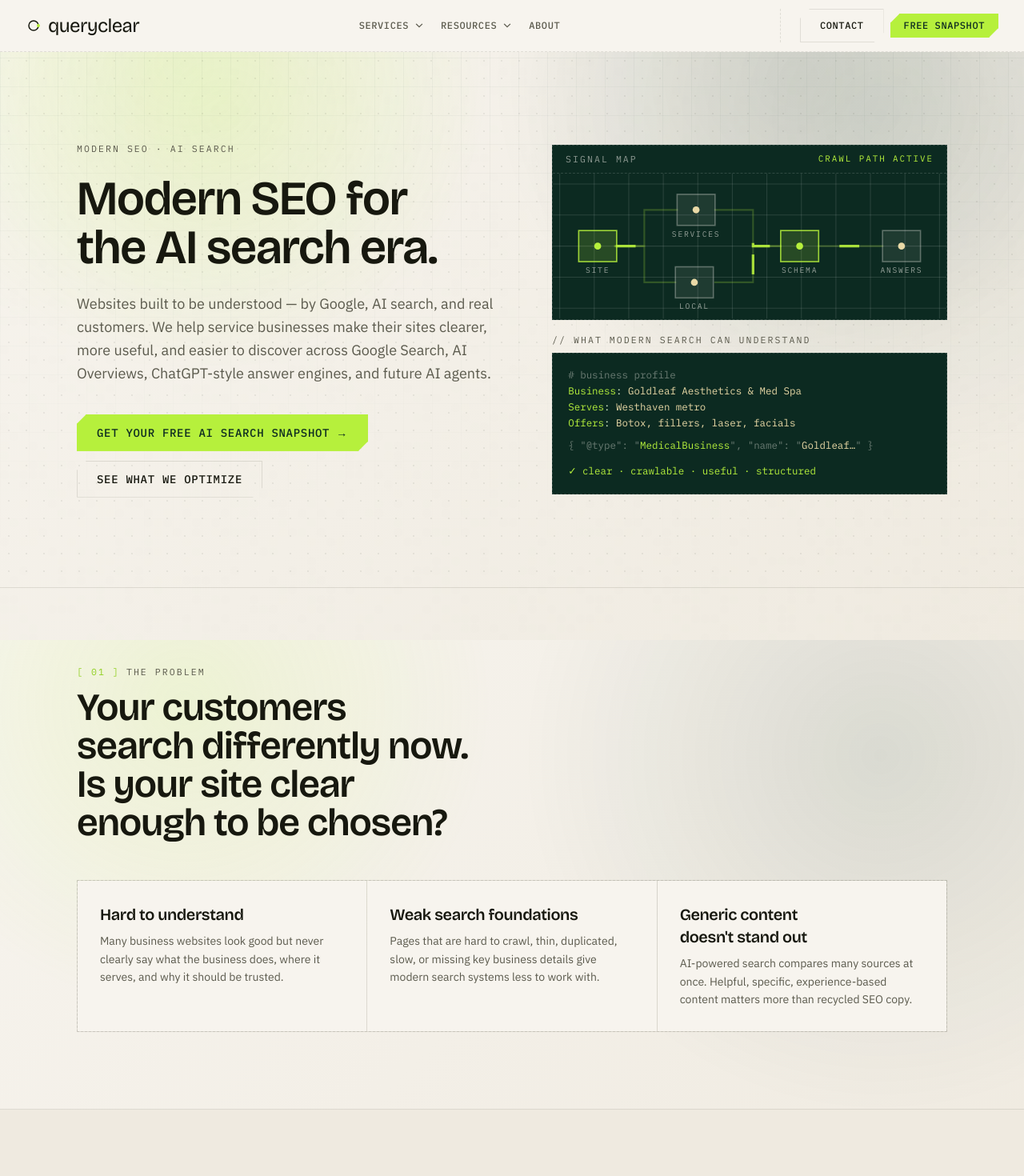
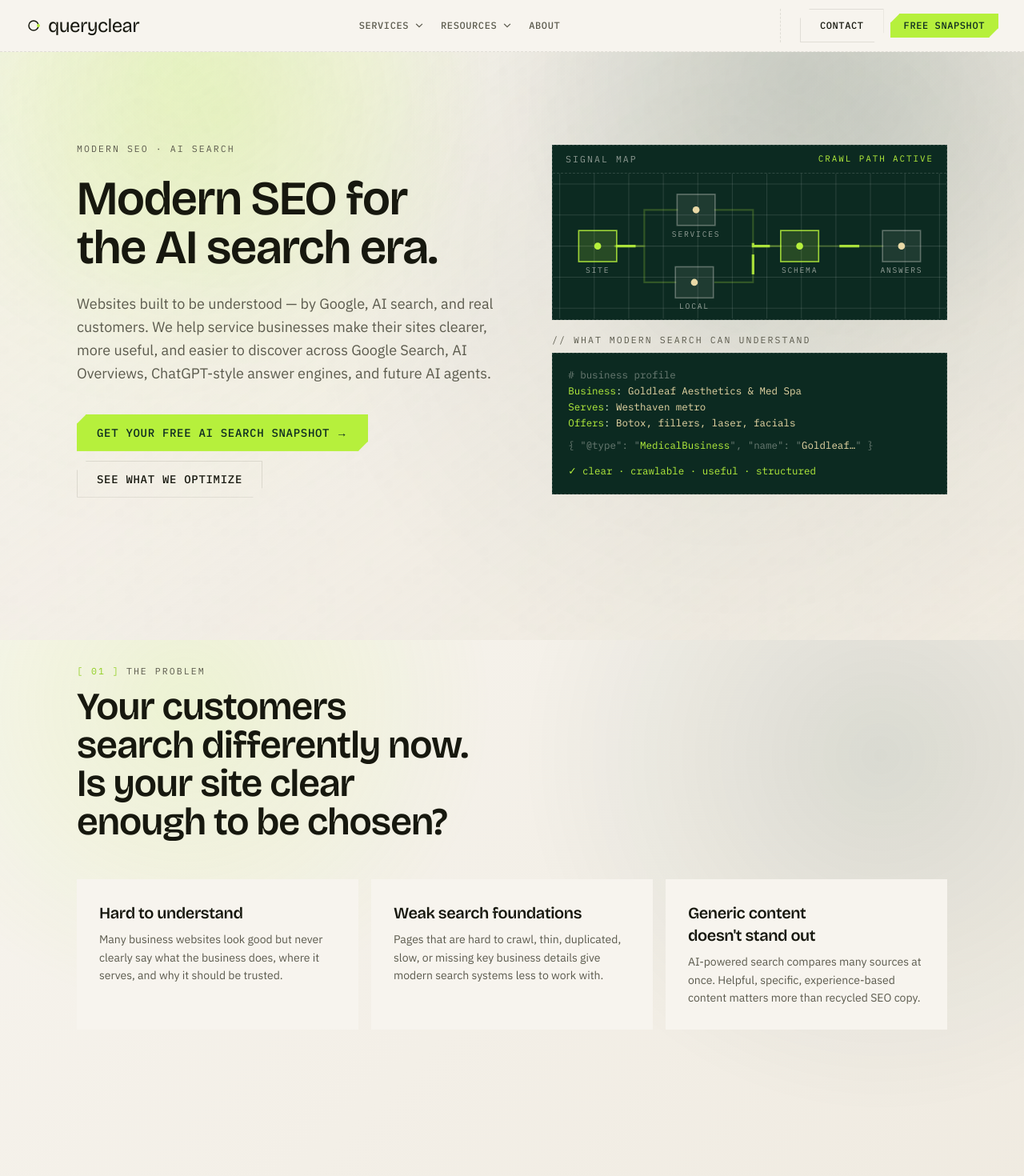
Before and after one commit to aethereology/queryclear, a Next.js app: page / in a window 1280 px wide. Shown: the top 1470 px of the page at 80% size. Built offline with nearby package versions, Linux system fonts and the light colour scheme.

Commit message:
Smooth homepage background transitions

```diff
--- a/app/globals.css
+++ b/app/globals.css
@@ -189,6 +189,11 @@
     background-size: 22px 22px;
   }
 
+  .site-section {
+    position: relative;
+    overflow: hidden;
+  }
+
   .site-background {
     position: fixed;
     inset: 0;
@@ -200,11 +205,10 @@
     content: "";
     position: absolute;
     inset: 0;
-    background-image:
-      linear-gradient(to right, #12352a0b 1px, transparent 1px),
-      linear-gradient(to bottom, #12352a0b 1px, transparent 1px);
-    background-size: 36px 36px;
-    mask-image: linear-gradient(to bottom, black, transparent 88%);
+    background:
+      radial-gradient(circle at 14% 24%, #b6f03c12, transparent 30rem),
+      radial-gradient(circle at 72% 42%, #12352a12, transparent 34rem),
+      linear-gradient(145deg, #f7f4ee00, #efeae066);
   }
   .site-background::after {
     content: "";
--- a/app/page.tsx
+++ b/app/page.tsx
@@ -3,7 +3,7 @@ import { Footer } from "@/components/Footer";
 import { LeadForm } from "@/components/LeadForm";
 import { Container, MonoLabel, Cta } from "@/components/ui";
 import { SnapshotCta } from "@/components/SnapshotCta";
-import { Stagger, StaggerItem, ClipReveal, LineDraw } from "@/components/motion";
+import { Stagger, StaggerItem, ClipReveal } from "@/components/motion";
 import { TypingPanel } from "@/components/TypingPanel";
 import { HumanMachineToggle } from "@/components/HumanMachineToggle";
 import { Accordion } from "@/components/Accordion";
@@ -113,8 +113,7 @@ export default function Home() {
 
       <main>
         {/* ── HERO ─────────────────────────────────────────── */}
-        <section className="relative overflow-hidden border-b border-line">
-          <div className="grid-texture pointer-events-none absolute inset-0 opacity-60" />
+        <section className="site-section relative overflow-hidden">
           <Container className="relative grid items-center gap-12 py-20 md:grid-cols-[1.05fr_0.95fr] md:py-28">
             <div>
               <div className="fade-up">
@@ -195,7 +194,7 @@ export default function Home() {
               lines={["Your customers search differently now.", "Is your site clear enough to be chosen?"]}
             />
           </h2>
-          <div className="mt-12 grid gap-px overflow-hidden border border-dashed border-line bg-line sm:grid-cols-3">
+          <div className="mt-12 grid gap-4 sm:grid-cols-3">
             {[
               ["Hard to understand", "Many business websites look good but never clearly say what the business does, where it serves, and why it should be trusted."],
               ["Weak search foundations", "Pages that are hard to crawl, thin, duplicated, slow, or missing key business details give modern search systems less to work with."],
@@ -281,10 +280,7 @@ export default function Home() {
         {/* ── HOW IT WORKS ─────────────────────────────────── */}
         <Section id="how" index="04" label="How it works" tinted>
           <h2 className="max-w-2xl text-4xl sm:text-5xl">A clear path, every time.</h2>
-          <div className="mt-8">
-            <LineDraw />
-          </div>
-          <Stagger className="mt-6 grid gap-px overflow-hidden border border-dashed border-line bg-line md:grid-cols-5">
+          <Stagger className="mt-10 grid gap-4 md:grid-cols-5">
             {steps.map((s) => (
               <StaggerItem key={s.n} className="flex flex-col bg-paper p-6">
                 <span className="font-mono text-sm text-lime-deep tnum">{s.n}</span>
@@ -302,7 +298,7 @@ export default function Home() {
             <Stagger className="grid gap-x-8 gap-y-3 sm:grid-cols-2">
               {deliverables.map((d) => (
                 <StaggerItem key={d}>
-                  <span className="flex items-center gap-3 border-b border-line pb-3 text-sm">
+                  <span className="flex items-center gap-3 pb-3 text-sm">
                     <span className="font-mono text-lime-deep">✓</span>
                     {d}
                   </span>
@@ -384,7 +380,6 @@ function Section({
   id,
   index,
   label,
-  tinted = false,
   children,
 }: {
   id: string;
@@ -396,7 +391,7 @@ function Section({
   return (
     <section
       id={id}
-      className={`scroll-mt-20 border-b border-line py-20 md:py-24 ${tinted ? "bg-paper-2" : ""}`}
+      className="site-section scroll-mt-20 py-20 md:py-24"
     >
       <Container>
         <div className="mb-3">
```
